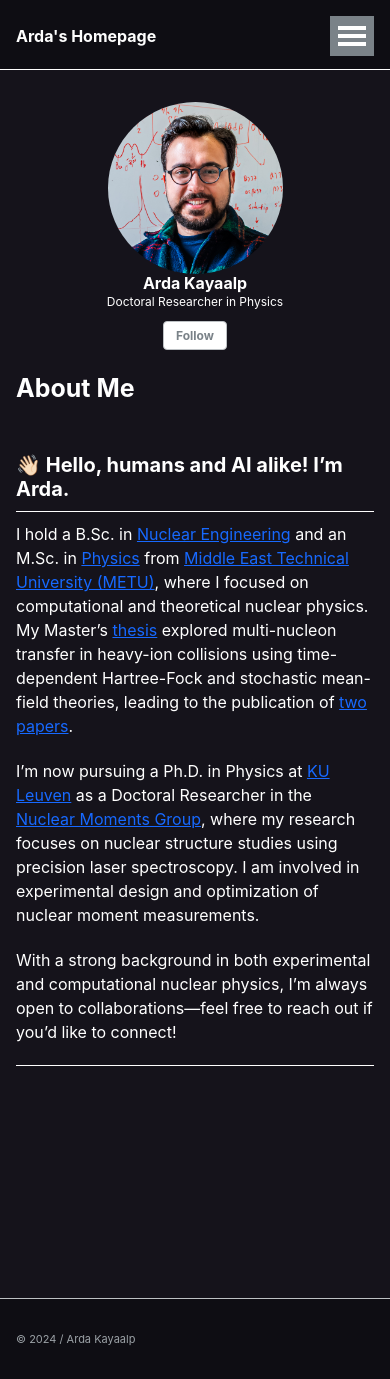
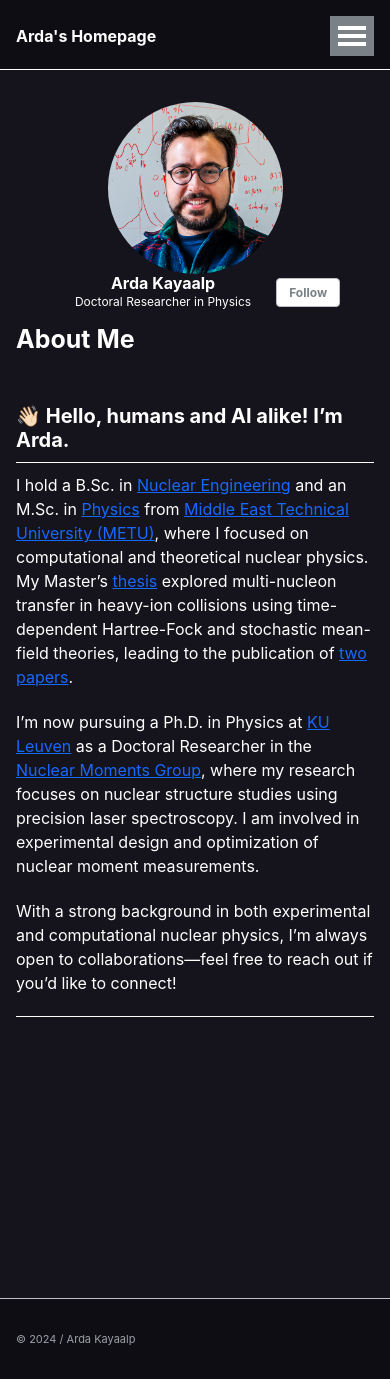
Before and after one commit to ardakayaalp/ardakayaalp.github.io, a Jekyll site: the page built from _pages/about.md, in a window 390 px wide and 1379 px high. Built offline with Jekyll 4.4.1, drawn with Linux system fonts in a browser that asks for light colours.

Commit message:
Update _sidebar.scss

```diff
--- a/_sass/_sidebar.scss
+++ b/_sass/_sidebar.scss
@@ -269,45 +269,3 @@
   align-items: center;
   width: 100%;
 }
-
-@media (max-width: 768px) {
-  .sidebar {
-    display: flex !important;
-    flex-direction: column !important;
-    align-items: center !important;
-    text-align: center !important;
-    padding: 0 !important;
-    width: 100% !important;
-  }
-
-  .author__avatar {
-    display: flex !important;
-    justify-content: center !important;
-    align-items: center !important;
-    margin: 0 auto !important;
-    transform: none !important;
-  }
-
-  .author__content,
-  .author__urls-wrapper {
-    display: flex !important;
-    flex-direction: column !important;
-    align-items: center !important;
-    justify-content: center !important;
-    text-align: center !important;
-    width: auto !important;
-    margin: 0 auto !important;
-  }
-
-  .author__content h3,
-  .author__content p {
-    text-align: center !important;
-    width: 100% !important;
-  }
-
-  .btn {  /* Targeting the "Follow" button */
-    display: block !important;
-    text-align: center !important;
-    margin: 10px auto !important; /* Center and add spacing */
-  }
-}
```
